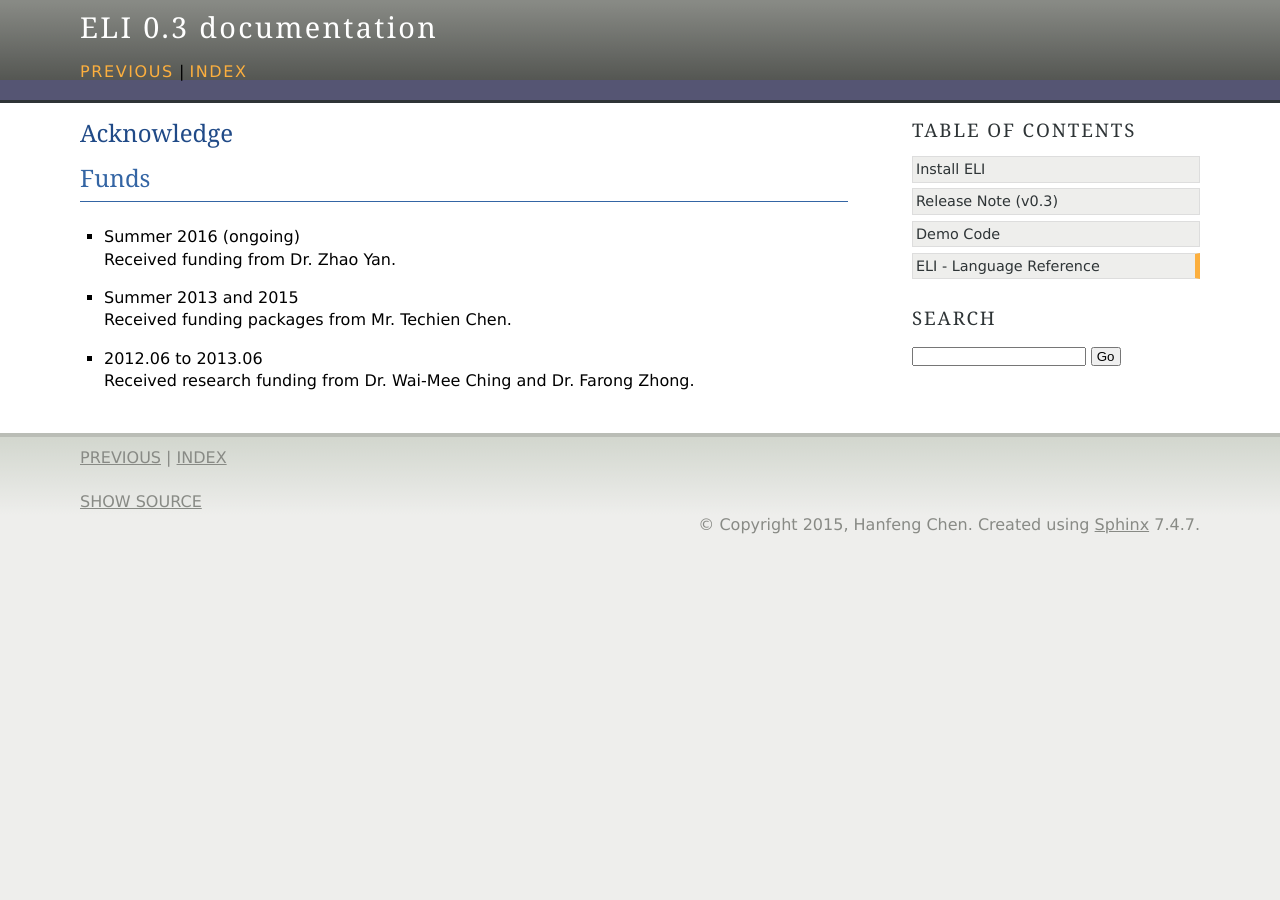
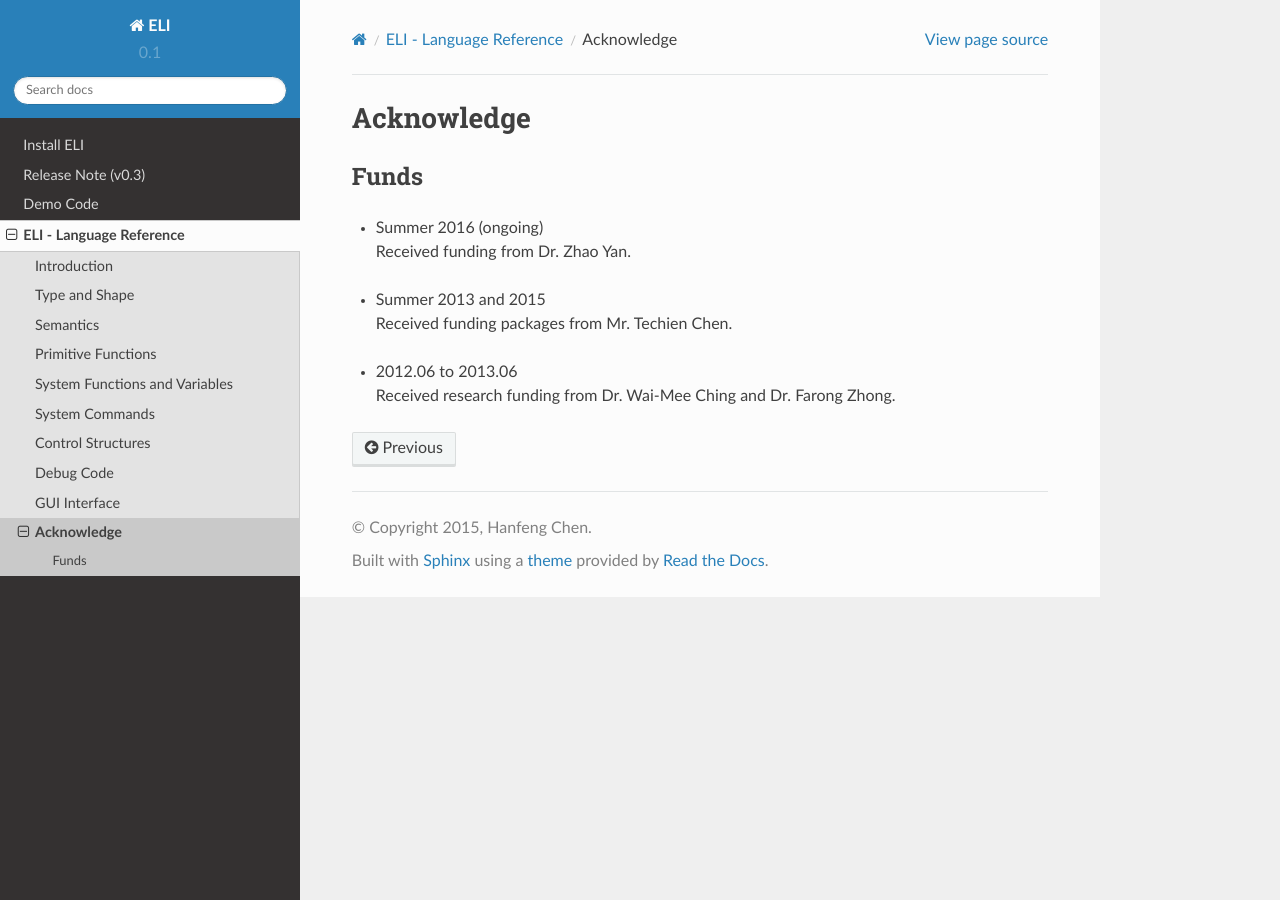
Before and after one commit to wukefe/chf, a Sphinx documentation site: the page built from eli/docs/ref/acknw.rst, in a window 1280 px wide. Built offline with Sphinx 7.4.7 and the Read the Docs theme 2.0.0, drawn with Linux system fonts in a browser that asks for light colours; pages that are not in the unit, such as notebooks, are missing from menus.

Commit message:
Change theme

```diff
--- a/eli/docs/conf.py
+++ b/eli/docs/conf.py
@@ -114,7 +114,7 @@ todo_include_todos = False
 
 # The theme to use for HTML and HTML Help pages.  See the documentation for
 # a list of builtin themes.
-html_theme = 'agogo'
+html_theme = 'sphinx_rtd_theme'
 # sphinx_rtd_theme
 # nature
 # bizstyle
```
